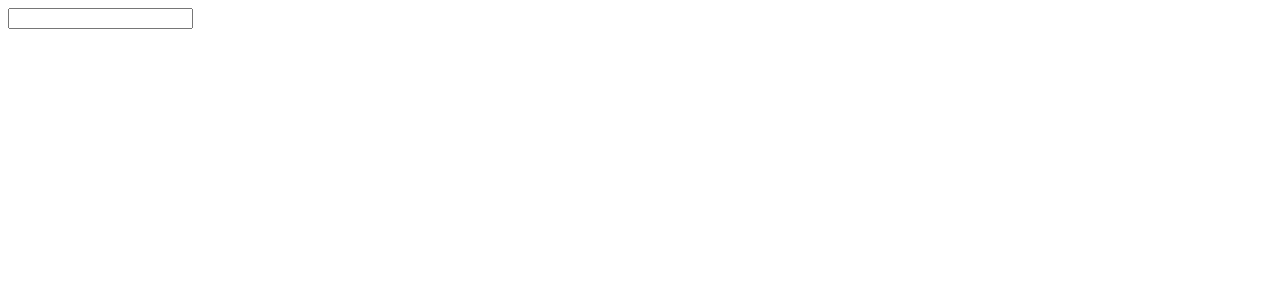
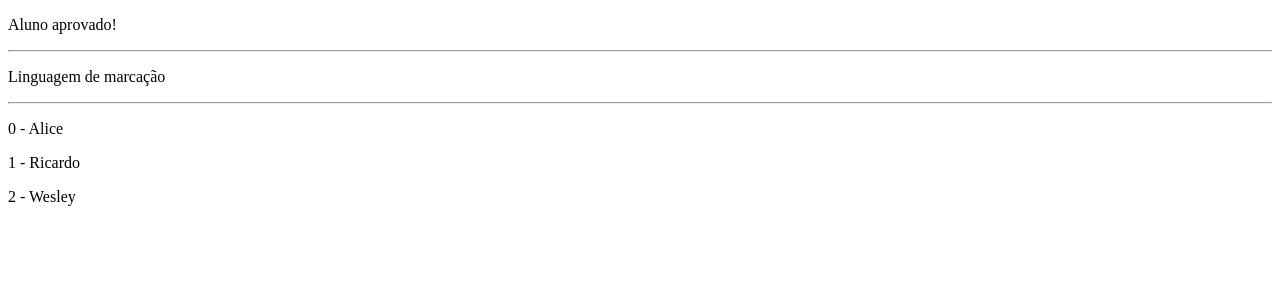
Before and after one commit to alejandrofonsecac/Angular, an Angular app in the folder curso-angular/: page / in a window 1280 px wide. Shown: the top 300 px of the page. Built offline with nearby package versions, Linux system fonts and the light colour scheme.

Commit message:
controlFlow

```diff
--- a/curso-angular/src/app/app.html
+++ b/curso-angular/src/app/app.html
@@ -1,3 +1,3 @@
-<app-formulario>
+<app-controle-fluxo>
 
-</app-formulario>
+</app-controle-fluxo>
--- a/curso-angular/src/app/app.ts
+++ b/curso-angular/src/app/app.ts
@@ -1,9 +1,10 @@
 import { Component, signal } from '@angular/core';
 import { Formulario } from "./formulario/formulario";
+import { ControleFluxo } from "./controle-fluxo/controle-fluxo";
 
 @Component({
   selector: 'app-root',
-  imports: [Formulario],
+  imports: [ControleFluxo],
   templateUrl: './app.html',
   styleUrl: './app.css'
 })
--- /dev/null
+++ b/curso-angular/src/app/controle-fluxo/controle-fluxo.html
@@ -0,0 +1,22 @@
+@if (media >= 7) {
+    <p>Aluno aprovado!</p>
+}@else if (media >= 5) {
+    <p>Aluno em recuperação</p>
+}@else {
+    <p>Aluno reproado</p>
+}
+
+<hr>
+
+@switch (linguagem) {
+    @case ('html'){<p>Linguagem de marcação</p>}
+    @case ('css'){<p>Linguagem de estilos</p>}
+    @case ('js'){<p>Linguagem de programação</p>}
+    @default {<p>Lingagem desconhecida</p>}
+}
+
+<hr>
+
+@for (nome of nomes; track $index) {
+    <p>{{$index}} - {{nome}}</p>
+}
--- /dev/null
+++ b/curso-angular/src/app/controle-fluxo/controle-fluxo.ts
@@ -0,0 +1,15 @@
+import { Component } from '@angular/core';
+
+@Component({
+  selector: 'app-controle-fluxo',
+  imports: [],
+  templateUrl: './controle-fluxo.html',
+  styleUrl: './controle-fluxo.css',
+})
+export class ControleFluxo {
+  media:number = 8;
+
+  linguagem:string = 'html';
+
+  nomes:string[] = ['Alice', 'Ricardo', 'Wesley'];
+}
```
Also changed, not shown: curso-angular/src/app/controle-fluxo/controle-fluxo.css (added), 1 other file (tests, documents, lock files or other folders).
